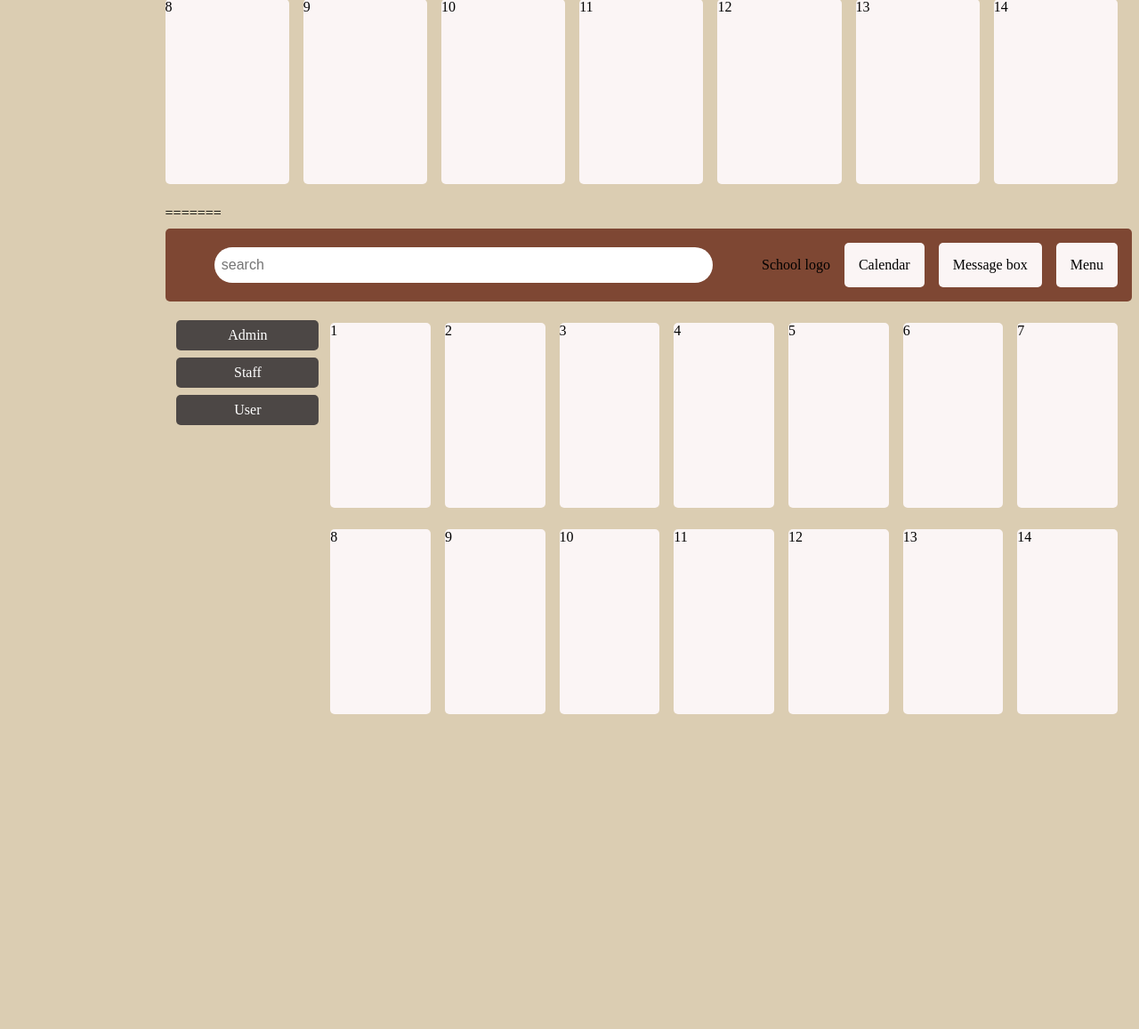
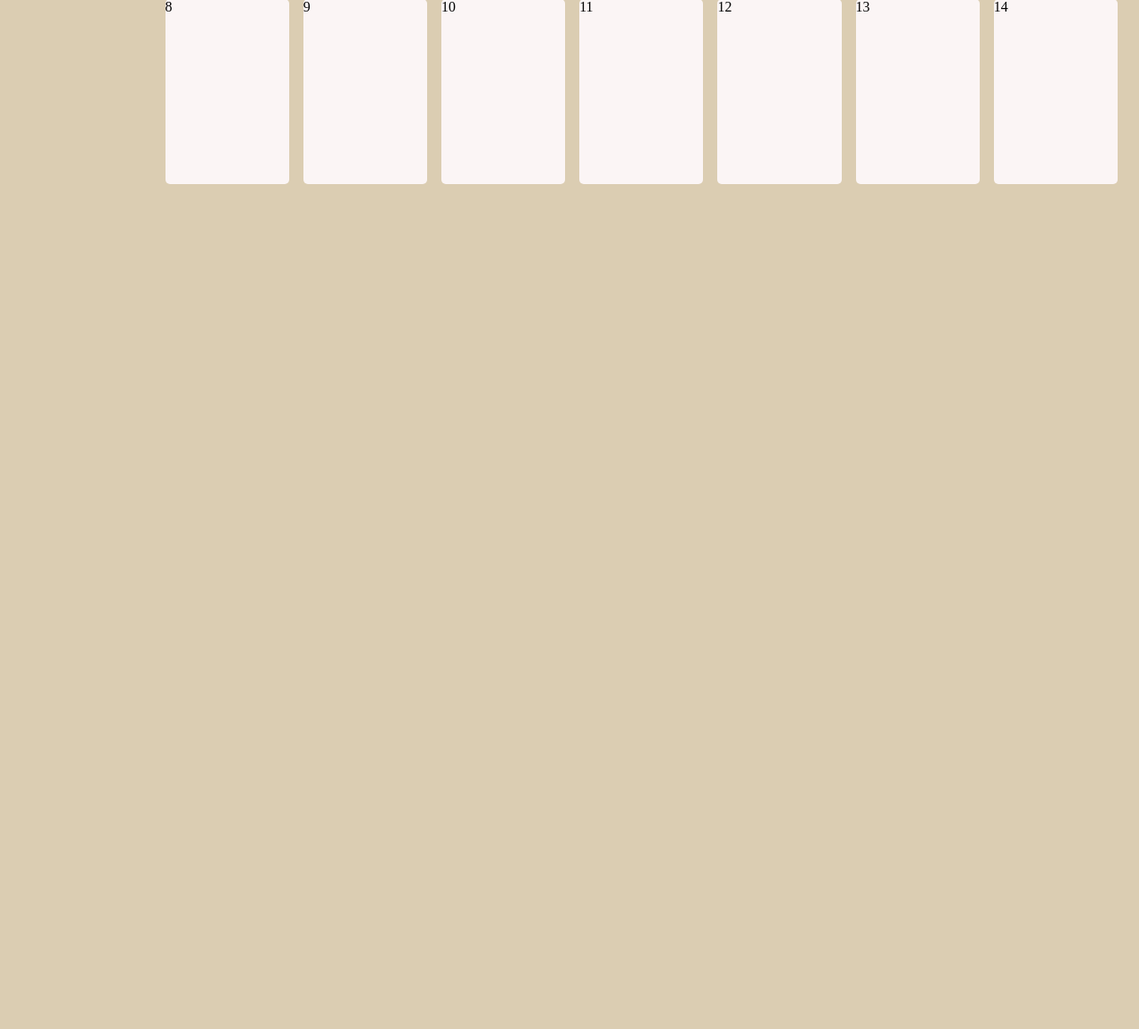
Before and after one commit to Erenjhun-uwina/library-system, a PHP site: page / in a window 1280 px wide. Shown: the part 347-1504 px from the top of the page at 89% size. After the commit the page ends 554 px from the top, so only its background shows below. Run offline with PHP 8.4, Linux system fonts and the light colour scheme.

Commit message:
cleaning

```diff
--- a/index.php
+++ b/index.php
@@ -1,4 +1,3 @@
-
 <?php
 
 ?>
@@ -7,8 +6,7 @@
 <html lang="en">
 
 <head>
-
-    <link href="style.css" rel="stylesheet" type=" text/css">
+    <link href="./style/style.css" rel="stylesheet" type=" text/css">
     <meta charset="UTF-8">
     <title>Page title</title>
 </head>
@@ -65,65 +63,3 @@
 </body>
 
 </html>
-=======
-<!DOCTYPE html>
-<html lang="en">
-
-<head>
-
-    <link href="Html.css" rel="stylesheet" type=" text/css">
-    <meta charset="UTF-8">
-    <title>Page title</title>
-</head>
-
-<body>
-    <nav id="top_nav">
-        <div id="search_con">
-            <input type="text" placeholder="search">
-        </div>
-        <p>School logo</p>
-        <p class="nav_button">Calendar</p>
-        <p class="nav_button">Message box</p>
-        <p class="nav_button">Menu</p>
-    </nav>
-    <nav id="side_nav">
-        <p>Admin</p>
-        <p>Staff</p>
-        <p>User</p>
-    </nav>
-
-    <div id="recommended_container" class="card_con">
-        <div class="card">1</div>
-
-        <div class="card">2</div>
-
-        <div class="card">3</div>
-
-        <div class="card">4</div>
-
-        <div class="card">5</div>
-
-        <div class="card">6</div>
-
-        <div class="card">7</div>
-
-    </div>
-    <div id="new_container" class="card_con">
-
-        <div class="card">8</div>
-
-        <div class="card">9</div>
-
-        <div class="card">10</div>
-
-        <div class="card">11</div>
-
-        <div class="card">12</div>
-
-        <div class="card">13</div>
-        <div class="card">14</div>
-
-    </div>
-</body>
-
-</html>
```
Also changed, not shown: login.php (+3 -6 lines), style/style.css (renamed from style.css).
